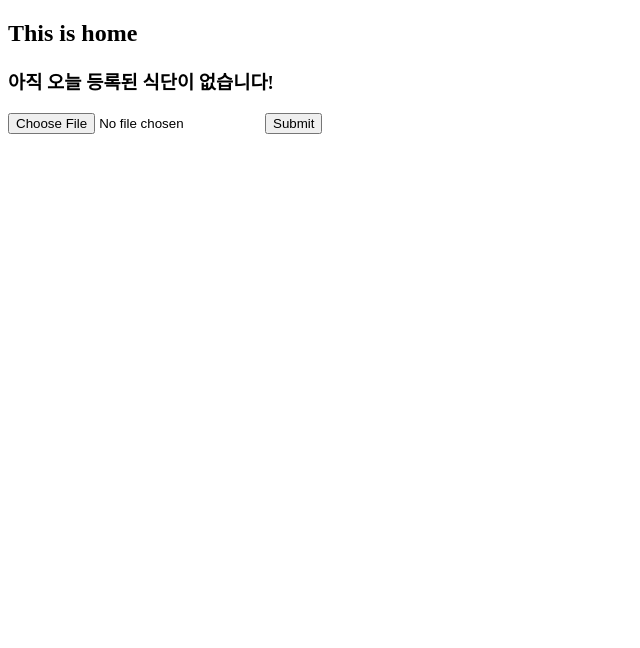
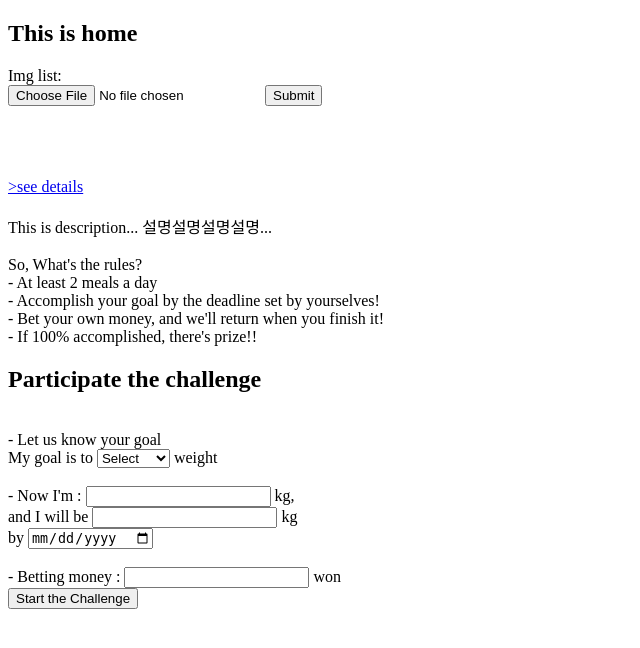
Before and after one commit to pmy0792/KHUSO, a Flask app: page / in a window 1280 px wide. Shown: the top 648 px of the page, without its empty margins (0-640 px from the left). Run offline with Flask 2, Linux system fonts and the light colour scheme.

Commit message:
extract nutrient info

```diff
--- a/server.py
+++ b/server.py
@@ -6,10 +6,7 @@ from werkzeug.utils import secure_filename
 import cv2
 from apimodule import *
 
-
 app = Flask(__name__)
-
-
 meal_list=[]
 
 @app.route('/', methods=["GET","POST"])
@@ -20,26 +17,44 @@ def home(meal_list=[],img=None):
     #elif request.method=="POST":
     #    return render_template("home.html",meal_list=meal_list,img=f.filename)
 
-@app.route('/upload',methods=["POST"])
+@app.route('/upload',methods=["GET","POST"])
 def upload(meal_list=[],img=None):
+    print("Request to /upload")
     # image upload
     f=request.files['file']
-    f.save(secure_filename(f.filename))
+
+    # api 사용 시
+
+    #filename=f.filename
+
+
+    # api 사용 안 할 때
+    filename='4.jpg'
+
+
+
+    f.save(secure_filename(filename))
     print("file {} uploaded successfully".format(f.filename))
 
     # run api
     img, result=execute_api(secure_filename(f.filename))
     print("img: ",img)
-    #execute_api(secure_filename('chicken_10'))
-    analyzed_img="static/"+f.filename
+
+    # api 사용시...
+    '''
+    analyzed_img=f.filename
     print("analyzed_img path:" , analyzed_img)
     cv2.imwrite(analyzed_img,img)
+    '''
+
+    # api 사용 안 할 때
+    analyzed_img='4.jpg'
+
 
     # save meal info based on analysis
     # 여기서 meal name, nutrients info 뽑아내고 사용자가 g수 입력할 수 있도록
     meal_list.append(f.filename)
-    #meal_list.append({"image":f.filename,"meal_name": meal_name})
-
+    meal_list.append({"image":f.filename,"meal_info": result})
     return render_template("home.html", meal_list=meal_list,img=analyzed_img,result=result)
 
 @app.route('/save',methods=["POST"])
--- a/templates/home.html
+++ b/templates/home.html
@@ -1,57 +1,98 @@
 <!DOCTYPE html>
 <html>
     <head>
-
+        <script type="text/javascript">
+            var bDisplay = true; function doDisplay(){
+                var con = document.getElementById("myDIV");
+                if(con.style.display=='none'){
+                    con.style.display = 'block';
+                }else{
+                    con.style.display = 'none';
+                }
+            }
+        </script>
     </head>
     <body>
         <h2> This is home </h2>
-
-        <!-- 오늘 먹은 식단 리스트 보여줌 -->
-        {% if meal_list|length>0 %}
-            <div> Today's meal: </div>
-            {% for meal in meal_list %}
-                <ol> {{meal}} </ol>
-            {% endfor %}
-
-            {% else %}
-            <h3> 아직 오늘 등록된 식단이 없습니다!</h3>
-        {% endif %}
-
-
-        <!-- 식단 추가하기-->
+        <div> Img list: </div>
+        {% for img in img_list %}
+            <ul> {{img}} </ul>
+        {% endfor %}
         <form action="http://localhost:5000/upload"
             method="POST"
             enctype="multipart/form-data">
-            <input type="file" name="file" />
-            <input type="submit" />
+        <input type="file" name="file" />
+        <input type="submit" />
         </form>
 
-
-
-
-        <!-- 추가한 식단 분석 후 사용자가 각 음식 g수 입력-->
-
-        <!-- {% if meal_names|length> 0 %}
-        <form action="http://localhost:5000/save"
-            method="POST">
-            {% for meal_name in meal_names %}
-                {{meal_name}}: <input type="text" name="{{meal_name}}"> g<br>
-            {% endfor %}
-
-
-        <input type="submit" />
-        </form>
-        {% endif %}
-    -->
-
-
-    <br><br>
+        <br><br>
         {% if img is not none %}
             analyzed_img: <br>
-            <img src="/{{img}}" />
+            <img src="/static/{{img}}" />
         {% endif %}
+        <br/><br/>
+        <a href="javascript:doDisplay();"> >see details</a><br/><br/>
+        <div id="myDIV">
+            <div> This is description... 설명설명설명설명... </div>
+            <div>
+                <br>So, What's the rules?
+                <br>- At least 2 meals a day
+                <br>- Accomplish your goal by the deadline set by yourselves!
+                <br>- Bet your own money, and we'll return when you finish it!
+                <br>- If 100% accomplished, there's prize!!
+            </div>
+            <div>
+                <h2>Participate the challenge</h2>
+                <div>
+                    <br>- Let us know your goal
+                        <form action="/" method="POST" name="challenge-form" id="challenge-form">
+                            <span>
+                                My goal is to
+                                    <select name="goal">
+                                        <option value="default" selected="selected">Select</option>
+                                        <option value="lose">lose</option>
+                                        <option value="maintain">maintain</option>
+                                        <option value="gain">gain</option>
+                                    </select>
+                                weight
+                            </span>
 
+                </div>
+                <div>
+                    <br>
+                            <div>
+                                <label for="Now I'm">- Now I'm : </label>
+                                <input type="text">
+                                <label for="kg">kg,</label>
+                            </div>
 
-        <h4> {{result}}</h4>
+                            <div>
+                                <label for="and">and I will be</label>
+                                <input type="text">
+                                <label for="kg">kg</label>
+                            </div>
+
+                            <div>
+                                <label for="by">by</label>
+                                <input type="date">
+                            </div>
+                </div>
+
+                <div>
+                    <br>
+                            <div>
+                                <label for="Now I'm">- Betting money : </label>
+                                <input type="text">
+                                <label for="won">won</label>
+                            </div>
+                        </form>
+                </div>
+                <div>
+                <input type="submit" value="Start the Challenge">
+                </form>
+                <!--<button type="submit">Start the challenge</button>-->
+                </div>
+            </div>
+        </div>
     </body>
 </html>
```
Also changed, not shown: apimodule.py (+44 -28 lines).
